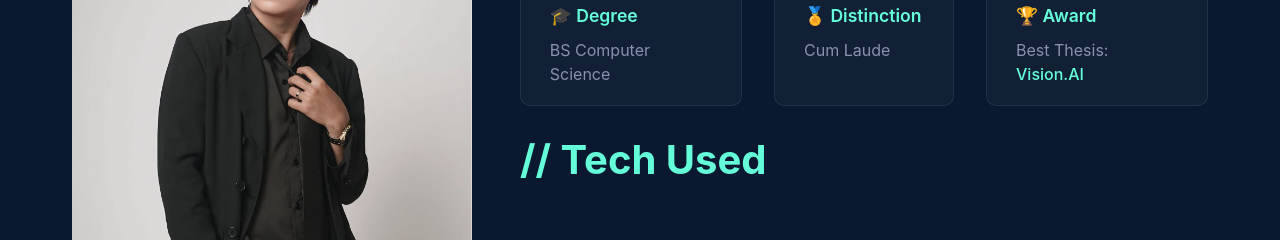
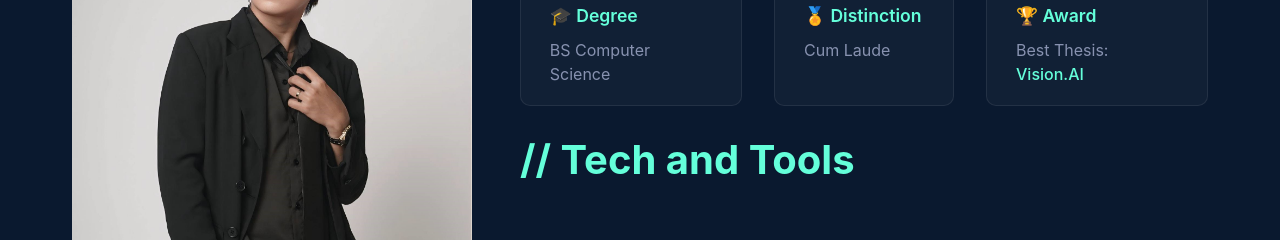
Before and after one commit to SenpaiJoeru05/My-Portfolio, a React (Create React App) app: page / in a window 1280 px wide. Shown: the part 1320-1560 px from the top of the page. Built offline with nearby package versions, Linux system fonts and the light colour scheme; grey boxes are pictures that could not be loaded.

Commit message:
Update Tech

```diff
--- a/src/components/About.js
+++ b/src/components/About.js
@@ -42,7 +42,7 @@ function About() {
 
             </div>
 
-            <h2 className="section-heading">// Tech Used</h2>
+            <h2 className="section-heading">// Tech and Tools</h2>
             <TechGlobe />
           </div>
         </div>
```
